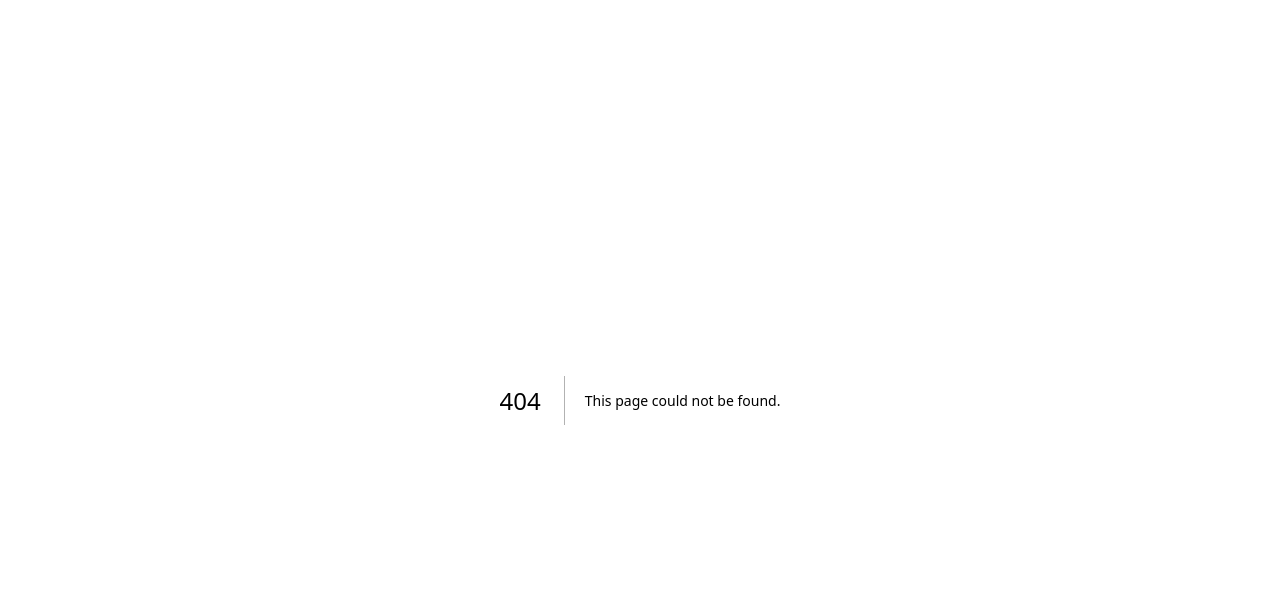
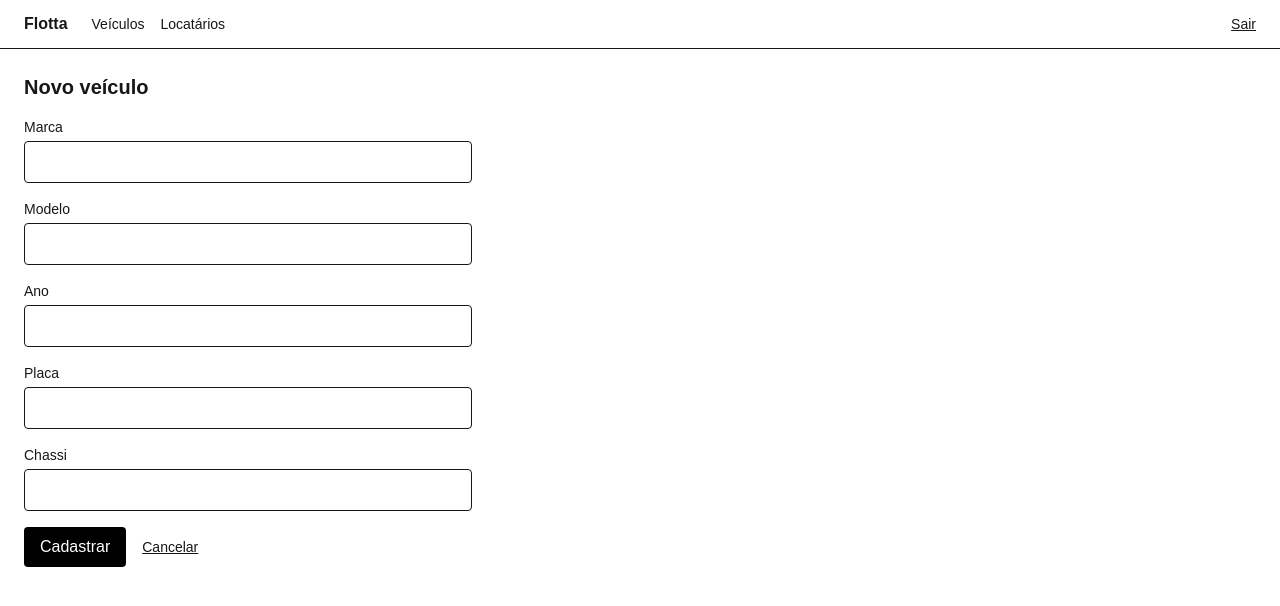
Before and after one commit to LukBomfim/Flotta, a Next.js app: page /veiculos/novo in a window 1280 px wide. Before the commit this address had no page. Shown: the top 606 px of the page. Built offline with nearby package versions, Linux system fonts and the light colour scheme.

Commit message:
feat: implementa funcionalidades de edição e criação de veículos com validação

```diff
--- /dev/null
+++ b/src/app/(app)/veiculos/[id]/editar/page.tsx
@@ -0,0 +1,41 @@
+import { Suspense } from 'react'
+import { notFound } from 'next/navigation'
+import { createClient } from '@/lib/supabase/server'
+import { editarVeiculo } from '../../actions'
+import { VeiculoForm } from '../../veiculo-form'
+
+async function Conteudo({ params }: { params: Promise<{ id: string }> }) {
+  const { id } = await params
+  const supabase = await createClient()
+
+  const { data: veiculo } = await supabase
+    .from('veiculos')
+    .select('*')
+    .eq('id', id)
+    .maybeSingle()
+
+  if (!veiculo) notFound()
+
+  return (
+    <VeiculoForm
+      action={editarVeiculo.bind(null, id)}
+      inicial={veiculo}
+      rotuloBotao="Salvar alterações"
+    />
+  )
+}
+
+export default function EditarVeiculoPage({
+  params,
+}: {
+  params: Promise<{ id: string }>
+}) {
+  return (
+    <div>
+      <h1 className="mb-4 text-xl font-semibold">Editar veículo</h1>
+      <Suspense fallback={<p>Carregando...</p>}>
+        <Conteudo params={params} />
+      </Suspense>
+    </div>
+  )
+}
--- /dev/null
+++ b/src/app/(app)/veiculos/actions.ts
@@ -0,0 +1,96 @@
+'use server'
+
+import { redirect } from 'next/navigation'
+import { revalidatePath } from 'next/cache'
+import { createClient } from '@/lib/supabase/server'
+import { veiculoSchema } from '@/lib/validacao/veiculo'
+
+export type EstadoForm = {
+  erros?: Record<string, string>
+  mensagem?: string
+  valores?: Record<string, string>
+}
+
+function lerCampos(formData: FormData) {
+  return {
+    marca: String(formData.get('marca') ?? ''),
+    modelo: String(formData.get('modelo') ?? ''),
+    ano: String(formData.get('ano') ?? ''),
+    placa: String(formData.get('placa') ?? ''),
+    chassi: String(formData.get('chassi') ?? ''),
+  }
+}
+
+function traduzirErroBanco(error: { code?: string; message: string }) {
+  if (error.code === '23505') {
+    if (error.message.includes('placa')) {
+      return { erros: { placa: 'Já existe um veículo com esta placa.' } }
+    }
+    if (error.message.includes('chassi')) {
+      return { erros: { chassi: 'Já existe um veículo com este chassi.' } }
+    }
+  }
+  console.error('ERRO VEICULO:', error)
+  return { mensagem: 'Não foi possível salvar o veículo. Tente novamente.' }
+}
+
+export async function criarVeiculo(
+  _estado: EstadoForm,
+  formData: FormData
+): Promise<EstadoForm> {
+  const valores = lerCampos(formData)
+  const resultado = veiculoSchema.safeParse(valores)
+
+  if (!resultado.success) {
+    const erros: Record<string, string> = {}
+    for (const issue of resultado.error.issues) {
+      const campo = String(issue.path[0])
+      if (!erros[campo]) erros[campo] = issue.message
+    }
+    return { erros, valores }
+  }
+
+  const supabase = await createClient()
+  const {
+    data: { user },
+  } = await supabase.auth.getUser()
+  if (!user) redirect('/login')
+
+  const { error } = await supabase
+    .from('veiculos')
+    .insert({ ...resultado.data, empresa_id: user.id })
+
+  if (error) return { ...traduzirErroBanco(error), valores }
+
+  revalidatePath('/veiculos')
+  redirect('/veiculos')
+}
+
+export async function editarVeiculo(
+  id: string,
+  _estado: EstadoForm,
+  formData: FormData
+): Promise<EstadoForm> {
+  const valores = lerCampos(formData)
+  const resultado = veiculoSchema.safeParse(valores)
+
+  if (!resultado.success) {
+    const erros: Record<string, string> = {}
+    for (const issue of resultado.error.issues) {
+      const campo = String(issue.path[0])
+      if (!erros[campo]) erros[campo] = issue.message
+    }
+    return { erros, valores }
+  }
+
+  const supabase = await createClient()
+  const { error } = await supabase
+    .from('veiculos')
+    .update(resultado.data)
+    .eq('id', id)
+
+  if (error) return { ...traduzirErroBanco(error), valores }
+
+  revalidatePath('/veiculos')
+  redirect('/veiculos')
+}
--- /dev/null
+++ b/src/app/(app)/veiculos/novo/page.tsx
@@ -0,0 +1,11 @@
+import { criarVeiculo } from '../actions'
+import { VeiculoForm } from '../veiculo-form'
+
+export default function NovoVeiculoPage() {
+  return (
+    <div>
+      <h1 className="mb-4 text-xl font-semibold">Novo veículo</h1>
+      <VeiculoForm action={criarVeiculo} rotuloBotao="Cadastrar" />
+    </div>
+  )
+}
--- a/src/app/(app)/veiculos/page.tsx
+++ b/src/app/(app)/veiculos/page.tsx
@@ -1,4 +1,5 @@
 import { Suspense } from 'react'
+import Link from 'next/link'
 import { createClient } from '@/lib/supabase/server'
 
 async function ListaVeiculos() {
@@ -13,20 +14,57 @@ async function ListaVeiculos() {
   if (veiculos.length === 0) return <p>Nenhum veículo cadastrado.</p>
 
   return (
-    <ul>
-      {veiculos.map((v) => (
-        <li key={v.id}>
-          {v.placa} · {v.marca} {v.modelo} · {v.status}
-        </li>
-      ))}
-    </ul>
+    <table className="w-full text-left text-sm">
+      <thead>
+        <tr className="border-b">
+          <th className="py-2">Placa</th>
+          <th>Veículo</th>
+          <th>Ano</th>
+          <th>Status</th>
+          <th />
+        </tr>
+      </thead>
+      <tbody>
+        {veiculos.map((v) => (
+          <tr key={v.id} className="border-b">
+            <td className="py-2 font-mono">{v.placa}</td>
+            <td>
+              {v.marca} {v.modelo}
+            </td>
+            <td>{v.ano}</td>
+            <td>
+              <span
+                className={
+                  v.status === 'alugado' ? 'text-amber-700' : 'text-green-700'
+                }
+              >
+                {v.status === 'alugado' ? 'Alugado' : 'Disponível'}
+              </span>
+            </td>
+            <td className="text-right">
+              <Link href={`/veiculos/${v.id}/editar`} className="underline">
+                Editar
+              </Link>
+            </td>
+          </tr>
+        ))}
+      </tbody>
+    </table>
   )
 }
 
 export default function VeiculosPage() {
   return (
     <div>
-      <h1 className="mb-4 text-xl font-semibold">Veículos</h1>
+      <div className="mb-4 flex items-center justify-between">
+        <h1 className="text-xl font-semibold">Veículos</h1>
+        <Link
+          href="/veiculos/novo"
+          className="rounded bg-black px-4 py-2 text-sm text-white"
+        >
+          Novo veículo
+        </Link>
+      </div>
       <Suspense fallback={<p>Carregando...</p>}>
         <ListaVeiculos />
       </Suspense>
--- /dev/null
+++ b/src/app/(app)/veiculos/veiculo-form.tsx
@@ -0,0 +1,73 @@
+'use client'
+
+import { useActionState } from 'react'
+import Link from 'next/link'
+import type { EstadoForm } from './actions'
+
+type Props = {
+  action: (estado: EstadoForm, formData: FormData) => Promise<EstadoForm>
+  inicial?: {
+    marca: string
+    modelo: string
+    ano: number | string
+    placa: string
+    chassi: string
+  }
+  rotuloBotao: string
+}
+
+const campos = [
+  { name: 'marca', label: 'Marca', type: 'text' },
+  { name: 'modelo', label: 'Modelo', type: 'text' },
+  { name: 'ano', label: 'Ano', type: 'number' },
+  { name: 'placa', label: 'Placa', type: 'text' },
+  { name: 'chassi', label: 'Chassi', type: 'text' },
+] as const
+
+export function VeiculoForm({ action, inicial, rotuloBotao }: Props) {
+  const [estado, formAction, pendente] = useActionState<EstadoForm, FormData>(
+    action,
+    {}
+  )
+
+  return (
+    <form action={formAction} className="max-w-md space-y-4">
+      {estado.mensagem && (
+        <p className="text-sm text-red-600">{estado.mensagem}</p>
+      )}
+
+      {campos.map(({ name, label, type }) => (
+        <div key={name}>
+          <label htmlFor={name} className="mb-1 block text-sm font-medium">
+            {label}
+          </label>
+          <input
+            id={name}
+            name={name}
+            type={type}
+            required
+            defaultValue={
+              estado.valores?.[name] ?? inicial?.[name as keyof typeof inicial] ?? ''
+            }
+            className="w-full rounded border px-3 py-2"
+          />
+          {estado.erros?.[name] && (
+            <p className="mt-1 text-sm text-red-600">{estado.erros[name]}</p>
+          )}
+        </div>
+      ))}
+
+      <div className="flex items-center gap-4">
+        <button
+          disabled={pendente}
+          className="rounded bg-black px-4 py-2 text-white disabled:opacity-50"
+        >
+          {pendente ? 'Salvando...' : rotuloBotao}
+        </button>
+        <Link href="/veiculos" className="text-sm underline">
+          Cancelar
+        </Link>
+      </div>
+    </form>
+  )
+}
--- /dev/null
+++ b/src/lib/validacao/veiculo.ts
@@ -0,0 +1,37 @@
+import { z } from 'zod'
+
+export const veiculoSchema = z.object({
+  marca: z.string().trim().min(1, 'Informe a marca.'),
+  modelo: z.string().trim().min(1, 'Informe o modelo.'),
+  ano: z.coerce
+    .number({ message: 'Informe o ano.' })
+    .int('Ano inválido.')
+    .min(1900, 'Ano inválido.')
+    .max(2100, 'Ano inválido.'),
+  // remove tudo que não é letra/número e deixa em maiúsculas
+  placa: z
+    .string()
+    .transform((v) => v.replace(/[^a-zA-Z0-9]/g, '').toUpperCase())
+    .pipe(
+      z
+        .string()
+        .regex(
+          /^[A-Z]{3}[0-9][A-Z0-9][0-9]{2}$/,
+          'Placa inválida (ex.: ABC1D23 ou ABC1234).'
+        )
+    ),
+  // chassi (VIN): 17 caracteres, sem as letras I, O e Q
+  chassi: z
+    .string()
+    .transform((v) => v.replace(/\s/g, '').toUpperCase())
+    .pipe(
+      z
+        .string()
+        .regex(
+          /^[A-HJ-NPR-Z0-9]{17}$/,
+          'Chassi inválido (17 caracteres, sem I, O ou Q).'
+        )
+    ),
+})
+
+export type VeiculoInput = z.infer<typeof veiculoSchema>
```
